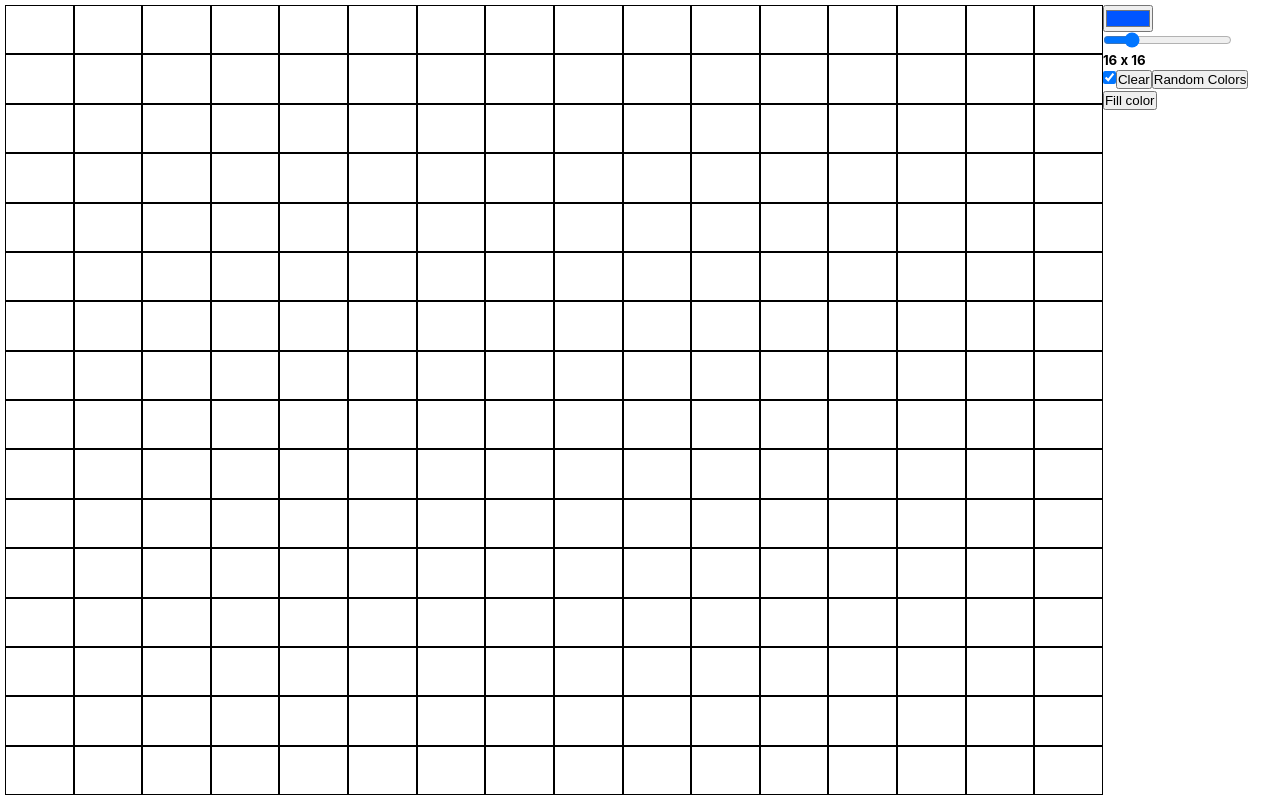
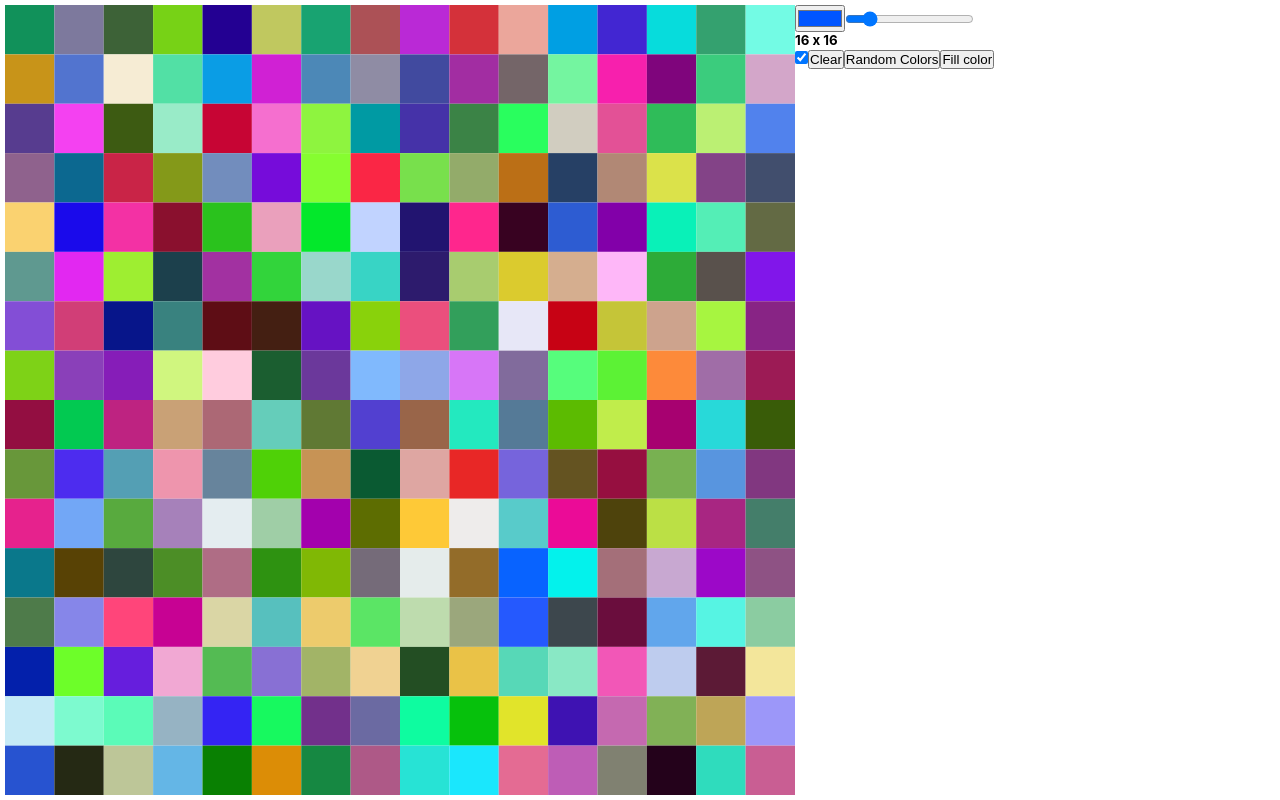
Before and after one commit to MatthewGreenspun/grid-canvas, a React (Create React App) app: page / in a window 1280 px wide. Built offline with nearby package versions, Linux system fonts and the light colour scheme.

Commit message:
replaced grid of divs to use canvas to improve performance

```diff
--- a/src/components/App.tsx
+++ b/src/components/App.tsx
@@ -1,5 +1,4 @@
 import { useState, useCallback, useEffect, useRef } from "react";
-import Square from "./Square";
 import Color from "./Color";
 
 const generateRandomColor = () => {
@@ -17,20 +16,33 @@ function App() {
   const [dimentions, setDimensions] = useState(16);
   const [mouseIsDown, setMouseIsDown] = useState(false);
   const [border, setBorder] = useState(true);
+  const scaleCanvas = useCallback((canvas: HTMLCanvasElement) => {
+    let dpi = window.devicePixelRatio;
+    let style_height = +getComputedStyle(canvas)
+      .getPropertyValue("height")
+      .slice(0, -2);
+    let style_width = +getComputedStyle(canvas)
+      .getPropertyValue("width")
+      .slice(0, -2);
+    canvas.setAttribute("height", `${style_height * dpi}`);
+    canvas.setAttribute("width", `${style_width * dpi}`);
+  }, []);
   const generateGrid = useCallback(
     (random?: boolean, color?: string) => {
       const arr = [];
-      for (let i = 0; i < dimentions ** 2; i++)
+      for (let i = 0; i < dimentions ** 2; i++) {
         arr.push(random ? generateRandomColor() : color ? color : "#ffffff");
+      }
       return arr;
     },
     [dimentions]
   );
-  const [grid, setGrid] = useState(generateGrid);
+  const [grid, setGrid] = useState(generateGrid(true));
   const gridRef = useRef<HTMLDivElement>(null);
+  const canvasRef = useRef<HTMLCanvasElement>(null);
 
   useEffect(() => {
-    setGrid(generateGrid());
+    setGrid(generateGrid(true));
   }, [dimentions, generateGrid]);
 
   useEffect(() => {
@@ -49,32 +61,41 @@ function App() {
     };
   });
 
+  useEffect(() => {
+    const canvas = canvasRef.current;
+    const ctx = canvas?.getContext("2d");
+    if (ctx && canvas) {
+      scaleCanvas(canvas);
+
+      const squareLength = canvas.width / dimentions;
+      const rows = dimentions;
+      const cols = dimentions;
+      let row = 0;
+      let col = 0;
+      for (row = 0; row < rows; row++) {
+        for (col = 0; col < cols; col++) {
+          ctx.fillStyle = grid[rows * row + col];
+          ctx.fillRect(
+            col * squareLength,
+            row * squareLength,
+            squareLength,
+            squareLength
+          );
+        }
+      }
+    }
+  }, [dimentions, scaleCanvas, grid]);
+
   return (
     <div className="app">
-      <div
-        ref={gridRef}
-        className="grid"
+      <canvas
+        ref={canvasRef}
+        height={dimentions}
+        width={dimentions}
         style={{
-          gridTemplateColumns: `repeat(${dimentions}, 1fr)`,
-          gridTemplateRows: `repeat(${dimentions}, 1fr)`,
+          minWidth: "200px",
         }}
-      >
-        {grid.map((row, idx) => (
-          <Square
-            color={grid[idx]}
-            key={idx}
-            id={idx}
-            border={border}
-            mouseIsDown={mouseIsDown}
-            onColor={(id) =>
-              setGrid((grid) => {
-                grid[id] = color;
-                return [...grid];
-              })
-            }
-          />
-        ))}
-      </div>
+      />
       <div>
         <input
           type="color"
@@ -105,14 +126,13 @@ function App() {
         <input
           type="range"
           min="1"
-          max="80"
+          max="100"
           value={dimentions}
           onChange={(e) => setDimensions(Number(e.target.value))}
         />
         <h5>
           {dimentions} x {dimentions}
         </h5>
-        {dimentions > 40 && <h5>More than 40 x 40 pixels can be slow!</h5>}
         <input
           type="checkbox"
           checked={border}
```
